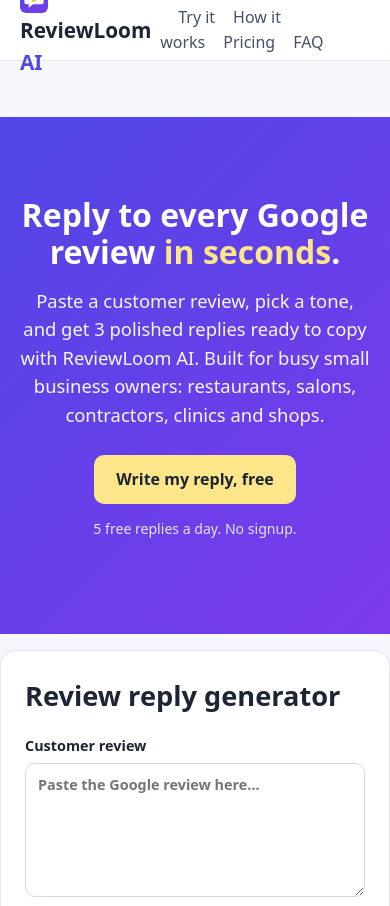
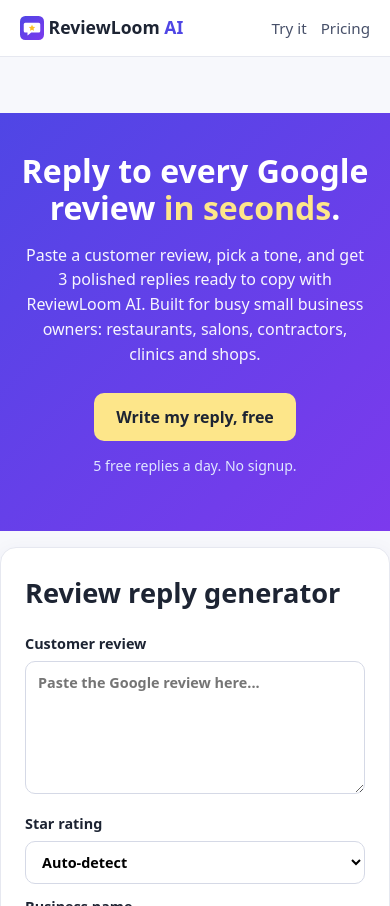
Before and after one commit to bt1776/reviewloom-ai, a website: page public/index.html in a window 390 px wide. Shown: the top 906 px of the page. Drawn offline with Linux system fonts and the light colour scheme.

Commit message:
Mobile header and hero polish

```diff
--- a/public/index.html
+++ b/public/index.html
@@ -26,7 +26,7 @@
 </head>
 <body>
 <header class="nav"><div class="wrap"><a class="logo" href="/"><img src="/logo.svg" alt="" width="28" height="28"> ReviewLoom<span> AI</span></a>
-<nav><a href="#generator">Try it</a><a href="#how">How it works</a><a href="#pricing">Pricing</a><a href="#faq">FAQ</a></nav></div></header>
+<nav><a href="#generator">Try it</a><a class="hide-sm" href="#how">How it works</a><a href="#pricing">Pricing</a><a class="hide-sm" href="#faq">FAQ</a></nav></div></header>
 
 <section class="hero"><div class="wrap">
 <h1>Reply to every Google review <em>in seconds</em>.</h1>
--- a/public/styles.css
+++ b/public/styles.css
@@ -16,3 +16,5 @@
 .price{grid-template-columns:repeat(auto-fit,minmax(260px,1fr))}.amt{font-size:2.2rem;font-weight:800;margin:4px 0}.hl{border:2px solid #4f46e5}.tag{font-size:.7rem;background:#fde68a;padding:3px 8px;border-radius:20px;vertical-align:middle}
 details{background:#fff;border:1px solid #e6e8f0;border-radius:12px;padding:14px 18px;margin-bottom:10px}summary{font-weight:600;cursor:pointer}
 .news form{display:flex;gap:10px;flex-wrap:wrap}.news input{flex:1;min-width:220px;margin:0}footer{padding:30px 20px;text-align:center}
+.logo,nav a{white-space:nowrap}
+@media (max-width:600px){.nav .wrap{height:56px}.logo{font-size:1.1rem}.logo img{width:24px;height:24px;vertical-align:-6px}nav a{margin-left:14px;font-size:.95rem}.hide-sm{display:none}.hero{padding-top:40px!important;padding-bottom:40px!important}.hero h1{font-size:2rem!important;line-height:1.15}.hero .lead{font-size:1rem}}
```
